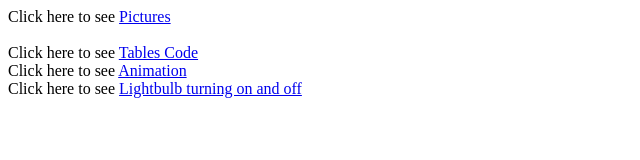
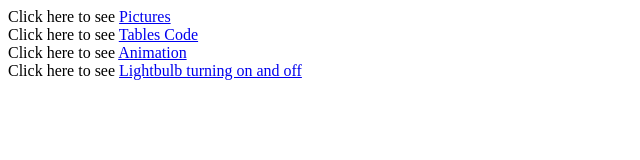
Before and after one commit to NiaWebsites/NiaWebsites.github.io, a plain HTML site: page index.html in a window 1280 px wide. Shown: the whole page, without its empty margins (0-640 px from the left). Drawn offline with Linux system fonts and the light colour scheme.

Commit message:
Update index.html

```diff
--- a/index.html
+++ b/index.html
@@ -4,7 +4,7 @@
 	<title>My Index page</title>
 </head>
 <body>
-Click here to see <a href="pictures.html">Pictures</a> <br><br>
+Click here to see <a href="pictures.html">Pictures</a> <br>
 	Click here to see <a href="Tables.2.html">Tables Code</a>
 	<br>Click here to see <a href="Animate.html">Animation </a>
 	<br>Click here to see <a href = "Image_move.html">Lightbulb turning on and off </a>
```
